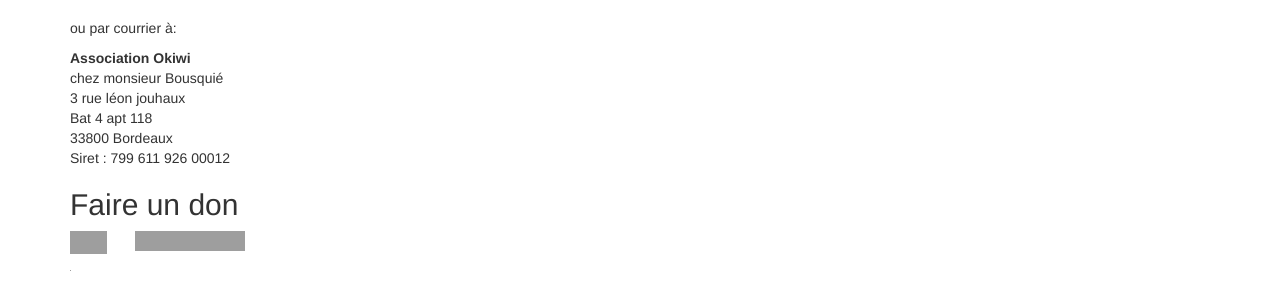
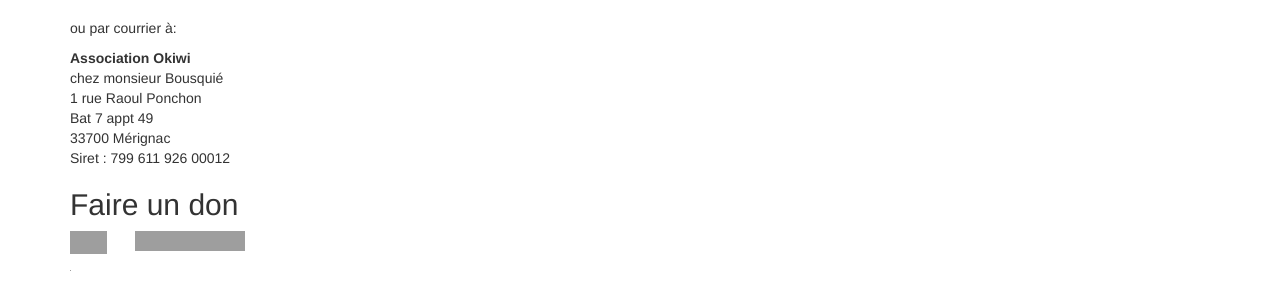
Before and after one commit to okiwi/okiwi.org, a Jekyll site: the page built from dons_et_cotisations/index.html, in a window 1280 px wide. Shown: the part 363-645 px from the top of the page. Built offline with Jekyll 4.4.1, drawn with Linux system fonts in a browser that asks for light colours; nearby versions of some CDN libraries; Markdown is read by kramdown in place of the engine named in the settings; grey boxes are pictures that could not be loaded.

Commit message:
Update index.html

```diff
--- a/dons_et_cotisations/index.html
+++ b/dons_et_cotisations/index.html
@@ -40,9 +40,9 @@
         <address>
             <strong>Association Okiwi</strong><br>
             chez monsieur Bousquié<br>
-            3 rue léon jouhaux <br>
-            Bat 4 apt 118<br>
-            33800 Bordeaux<br>
+            1 rue Raoul Ponchon<br>
+            Bat 7 appt 49<br>
+            33700 Mérignac<br>
             Siret : 799 611 926 00012
         </address>
 
```
